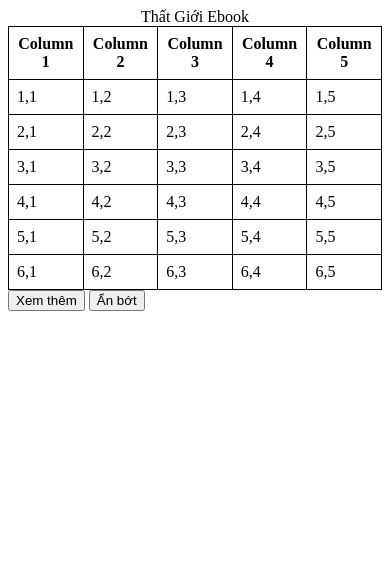
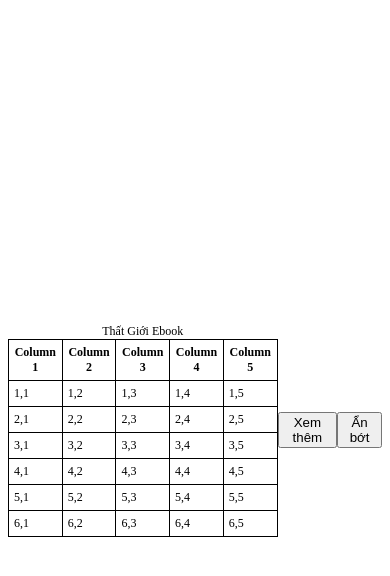
Before and after one commit to jacklect775/thatgioistudio, a plain HTML site: page index.html in a window 390 px wide. Drawn offline with Linux system fonts and the light colour scheme; a script that the page names is missing.

Commit message:
Update Style.css

```diff
--- a/Style.css
+++ b/Style.css
@@ -1,6 +1,8 @@
 #table-container {
-  max-width: 600px;
-  margin: 0 auto;
+  display: flex;
+  justify-content: center;
+  align-items: center;
+  height: 100vh;
 }
 
 #my-table {
@@ -12,3 +14,17 @@
   border: 1px solid black;
   padding: 8px;
 }
+
+caption {
+  text-align: center;
+}
+
+@media only screen and (max-width: 768px) {
+  #my-table {
+    font-size: 12px;
+  }
+
+  #my-table td, #my-table th {
+    padding: 5px;
+  }
+}
```
